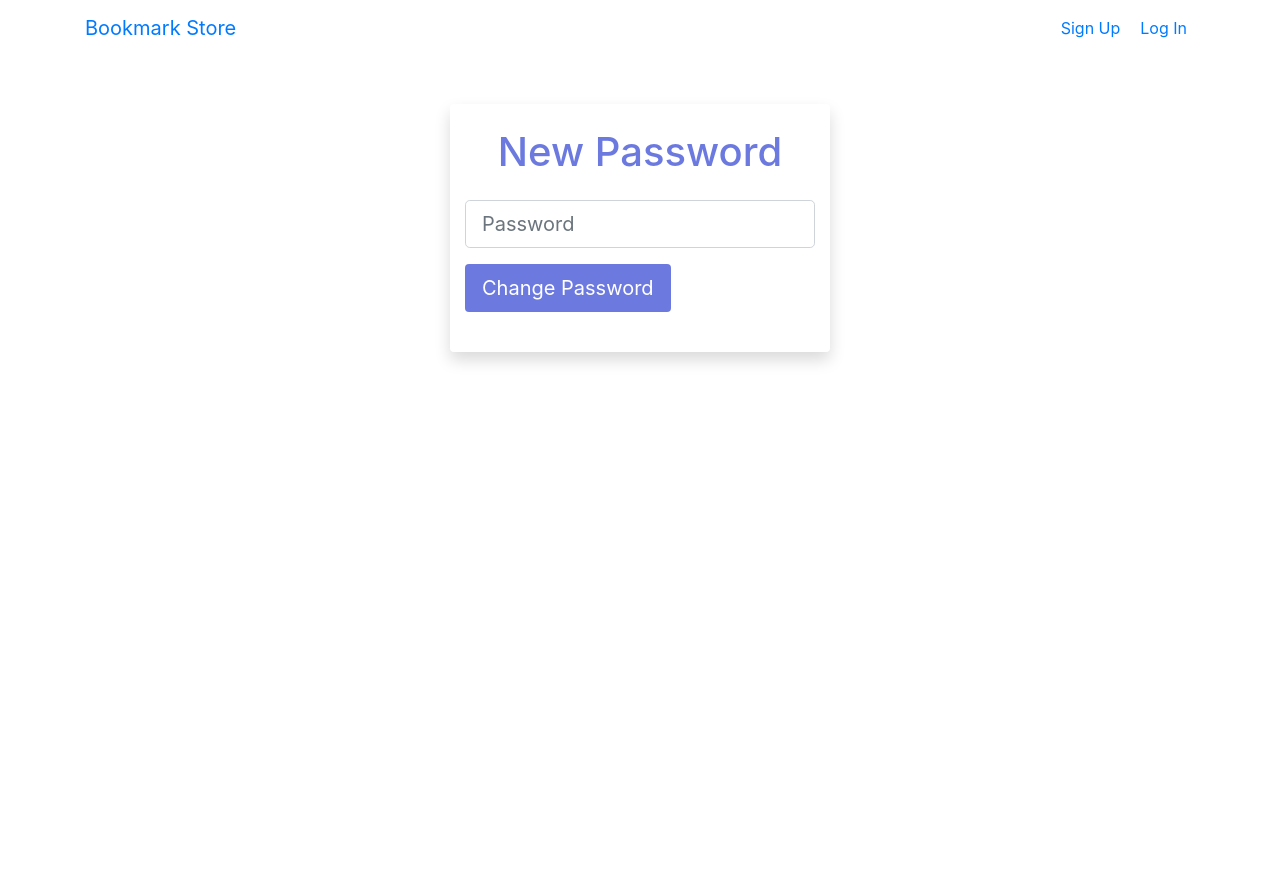
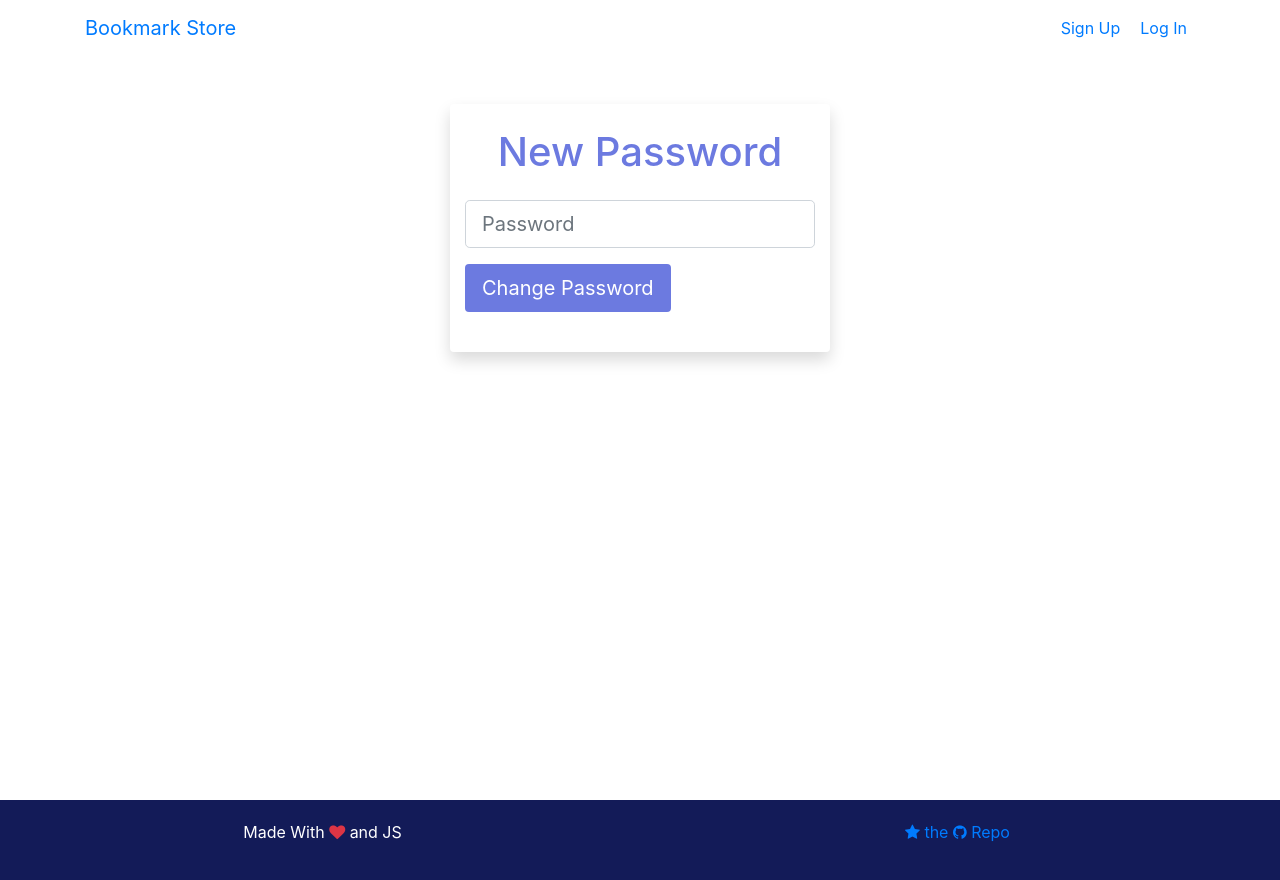
Before and after one commit to BharatNischal/Bookmark-Store, a React (Create React App) app in the folder bookmark-client/: page /reset/1 in a window 1280 px wide. Shown: the top 880 px of the page. Before the commit the page ends 800 px from the top, so only its background shows below. Built offline with nearby package versions, Linux system fonts and the light colour scheme.

Commit message:
footer added

```diff
--- a/bookmark-client/src/App.css
+++ b/bookmark-client/src/App.css
@@ -94,3 +94,12 @@ table::-webkit-scrollbar-thumb
 .pointer{
   cursor: pointer;
 }
+
+body{
+  margin: 0;
+  padding: 0;
+}
+
+body{
+  min-height: 100vh;
+}
--- a/bookmark-client/src/App.js
+++ b/bookmark-client/src/App.js
@@ -7,6 +7,7 @@ import LogIn from './components/login';
 import Navbar from './components/navbar';
 import UserContextProvider from "./contexts/curUser";
 import BookmarkContextProvider from "./contexts/bookmark";
+import Footer from "./components/footer";
 import axios from 'axios';
 import './App.css';
 
@@ -17,6 +18,7 @@ function App() {
     <BrowserRouter>
       <UserContextProvider>
         <BookmarkContextProvider>
+          <div style={{minHeight:"100vh"}}>
           <Navbar />
           <Switch>
             <Route path="/" exact component={Dashboard}/>
@@ -24,6 +26,8 @@ function App() {
             <Route path="/login" exact component={LogIn} />
             <Route path="/reset/:token" exact component={ResetPassword}/>
           </Switch>
+          </div>
+          <Footer />
         </BookmarkContextProvider>
       </UserContextProvider>
     </BrowserRouter>
--- /dev/null
+++ b/bookmark-client/src/components/footer.js
@@ -0,0 +1,18 @@
+import React from "react";
+
+const Header = (props)=>{
+    return (
+      <footer className="background-theme" style={{width:"100%",backgroundColor:"#131b58",minHeight:"15vh",padding:"20px"}}>
+        <div className="row">
+          <div className="col-12 col-md-6">
+            <p className="text-center text-white">Made With <i className="fa fa-heart text-danger"></i> and JS</p>
+          </div>
+          <div className="col-12 col-md-6">
+          <p className="text-center text-white"><a href="" target="_blank"><i className="fa fa-star"></i> the <i className="fa fa-github"></i> Repo</a></p>
+          </div>
+        </div>
+      </footer>
+    );
+}
+
+export default Header
--- a/bookmark-client/src/index.css
+++ b/bookmark-client/src/index.css
@@ -14,3 +14,9 @@ tbody{
 .pointer{
   cursor: pointer;
 }
+
+body{
+  min-height: 100vh;
+  margin: 0;
+  padding: 0;
+}
```
